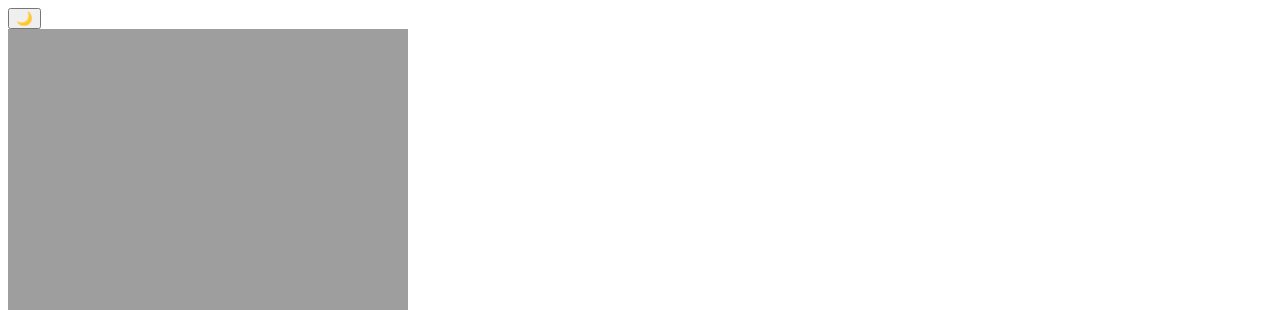
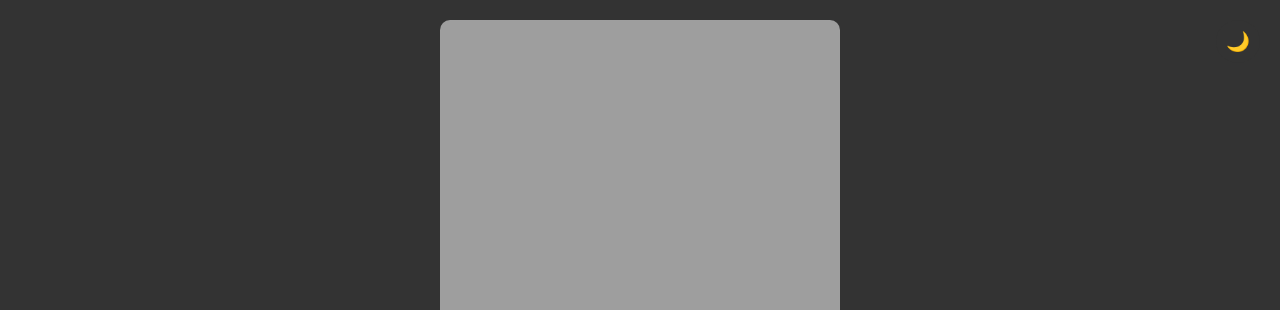
Before and after one commit to ViniciusDaltro01/Meu-Portfolio, a plain HTML site: page index.html in a window 1280 px wide. Shown: the top 310 px of the page. Drawn offline with nearby package versions, Linux system fonts and the light colour scheme; the site is published under a folder, as on GitHub Pages, so addresses that start at the root find nothing.

Commit message:
Update index.html

```diff
--- a/index.html
+++ b/index.html
@@ -7,7 +7,7 @@
   <meta name="author" content="Vinicius Daltro" />
   <title>Vinicius Daltro</title>
   <link href="https://cdn.jsdelivr.net/npm/remixicon@3.5.0/fonts/remixicon.css" rel="stylesheet" />
-  <link rel="stylesheet" href="/assets/Css/style.css" />
+  <link rel="stylesheet" href="./assets/Css/style.css" />
 </head>
 <body id="topo">
   <button id="tema-toggle" aria-label="Alternar tema claro e escuro">🌙</button>
```
